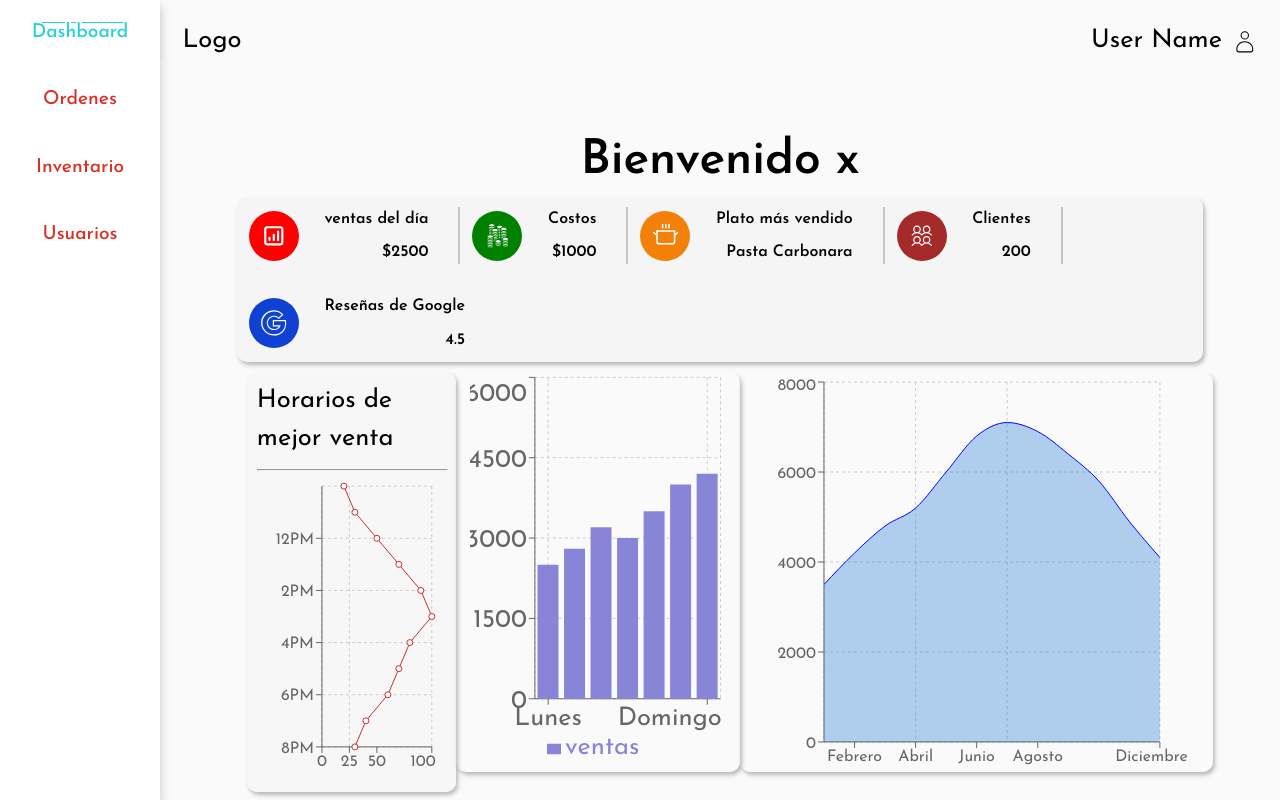
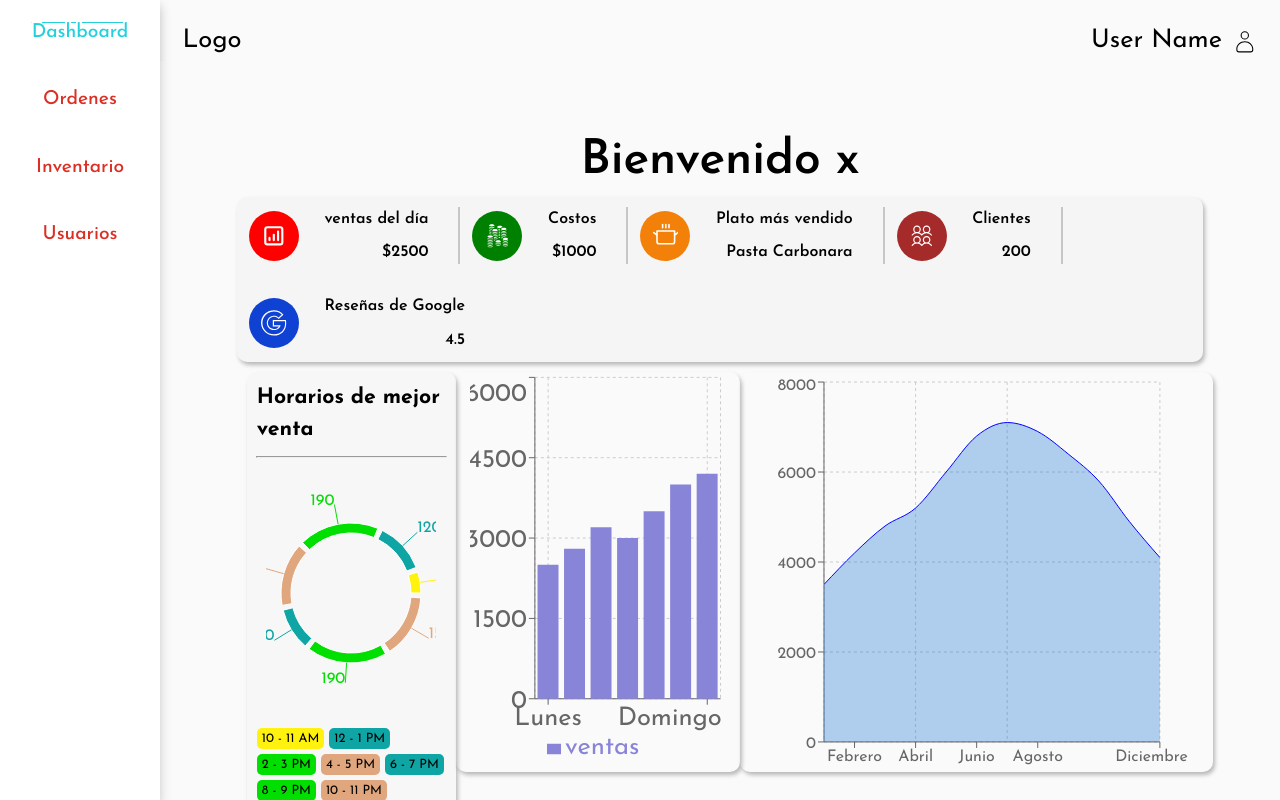
Before and after one commit to luisnarv/restbart, a React (Vite) app in the folder Front/: page /dashboard in a window 1280 px wide. Built offline with nearby package versions, Linux system fonts and the light colour scheme.

Commit message:
salesDay

```diff
--- a/Front/src/feactures/dashboard/DayChart.jsx
+++ b/Front/src/feactures/dashboard/DayChart.jsx
@@ -1,57 +1,81 @@
-import {
-  CartesianGrid,
-  Line,
-  LineChart,
-  ResponsiveContainer,
-  Tooltip,
-  XAxis,
-  YAxis,
-} from "recharts";
+import { Cell, Pie, PieChart, ResponsiveContainer } from "recharts";
 import styled from "styled-components";
+import { color } from "../../utils/helpers";
 
 const StyleOrders = styled.div`
   width: 20%;
-  height: 400px;
+  height: 500px;
   padding: 10px;
   display: flex;
   flex-direction: column;
-  align-items: start;
-  justify-content: center;
+  align-items: center;
   gap: 10px;
   background-color: #f6f6f6e4;
   border-radius: 10px;
   box-shadow: 2px 3px 4px #00000044;
 `;
 
-const dataPai = [
-  { name: "10AM", ventas: 20 },
-  { name: "11AM", ventas: 30 },
-  { name: "12PM", ventas: 50 },
-  { name: "1PM", ventas: 70 },
-  { name: "2PM", ventas: 90 },
-  { name: "3PM", ventas: 100 },
-  { name: "4PM", ventas: 80 },
-  { name: "5PM", ventas: 70 },
-  { name: "6PM", ventas: 60 },
-  { name: "7PM", ventas: 40 },
-  { name: "8PM", ventas: 30 },
+const UList = styled.ul`
+  display: flex;
+  flex-wrap: wrap;
+  font-size: 0.8rem;
+  gap: 5px;
+`;
+const List = styled.li`
+  border-radius: 5px;
+  padding: 1px 5px;
+`;
+
+// const data = [
+const data = [
+  { name: "10 - 11 AM", ventas: 50, color: "" },
+  { name: "12 - 1 PM", ventas: 120, color: "" },
+  { name: "2 - 3 PM", ventas: 190, color: "" },
+  { name: "4 - 5 PM", ventas: 150, color: "" },
+  { name: "6 - 7 PM", ventas: 100, color: "" },
+  { name: "8 - 9 PM", ventas: 190, color: "" },
+  { name: "10 - 11 PM", ventas: 150, color: "" },
 ];
+
+const COLORS = ["#00df00", "#e0a77f", "#0fa5a5", "#fff20f", "#bbbbbb"];
+
+for (let i = 0; i < data.length; i++) {
+  const porce = (data[i].ventas / 200) * 100;
+
+  const pColor = color(porce, COLORS);
+  data[i].color = pColor;
+}
 
 export default function DayChart() {
   return (
     <StyleOrders>
-      <p>Horarios de mejor venta</p>
+      <h5>Horarios de mejor venta</h5>
       <hr width="100%" />
-
-      <ResponsiveContainer width="95%" height="100%">
-        <LineChart layout="vertical" width={500} height={300} data={dataPai}>
-          <CartesianGrid strokeDasharray="3 3" />
-          <XAxis type="number" fontSize={"1rem"} />
-          <YAxis dataKey="name" type="category" fontSize={"1rem"} />
-          <Tooltip separator=" + " labelStyle={{ fontSize: "1rem" }} />
-          <Line dataKey="ventas" stroke="#c63131" />
-        </LineChart>
+      <ResponsiveContainer width="90%" height="50%">
+        <PieChart width={350} height={200}>
+          <Pie
+            data={data}
+            innerRadius={60}
+            outerRadius={70}
+            paddingAngle={4}
+            dataKey="ventas"
+            label
+          >
+            {data.map((entry, index) => (
+              <Cell key={`cell-${index}`} fill={entry.color} fontSize={"1rem"}>
+                {entry.color}
+              </Cell>
+            ))}
+          </Pie>
+        </PieChart>
       </ResponsiveContainer>
+      <UList>
+        {data.map((e, index) => (
+          <List key={index} style={{ background: `${e.color}` }}>
+            {e.name}
+          </List>
+        ))}
+      </UList>
     </StyleOrders>
   );
 }
--- /dev/null
+++ b/Front/src/utils/helpers.js
@@ -0,0 +1,13 @@
+export const color = function (value, colors) {
+  if (value <= 20) {
+    return colors[4];
+  } else if (value <= 40) {
+    return colors[3];
+  } else if (value <= 60) {
+    return colors[2];
+  } else if (value <= 80) {
+    return colors[1];
+  } else if (value <= 100) {
+    return colors[0];
+  }
+};
```
